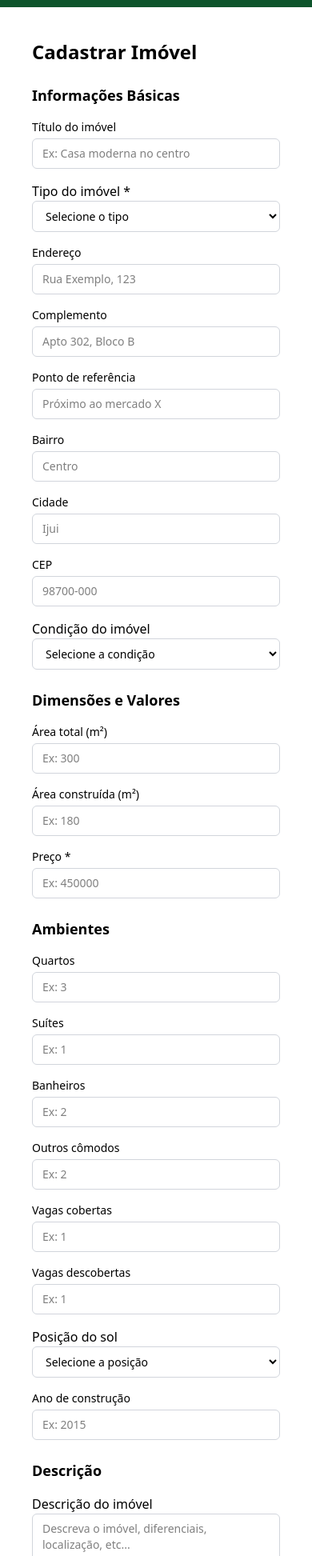
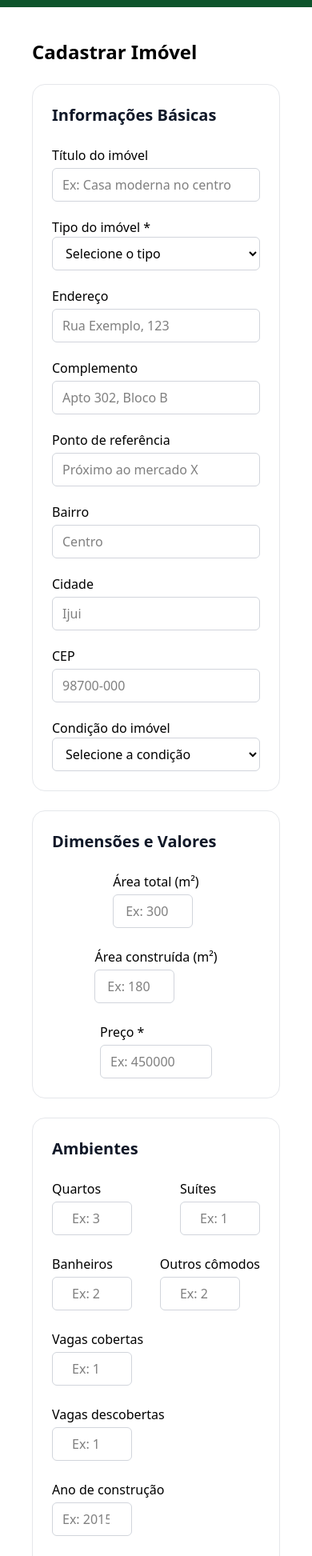
Before and after one commit to Mateus-Oling/oling-imoveis, a Next.js app: page /admin/properties/new in a window 390 px wide. Shown: the part 55-2000 px from the top of the page at 80% size. Built offline with nearby package versions, Linux system fonts and the light colour scheme; no server answers; the database is empty.

Commit message:
style: refine property form layout and visual hierarchy

```diff
--- a/src/app/admin/properties/new/page.tsx
+++ b/src/app/admin/properties/new/page.tsx
@@ -85,9 +85,12 @@ export default function NewPropertyPage() {
       <h1 className="text-2xl font-semibold mb-6">Cadastrar Imóvel</h1>
 
       <form onSubmit={handleSubmit(onSubmit)} className="space-y-6">
-        <div className="space-y-4">
-          <h3 className="font-semibold text-lg">Informações Básicas</h3>
+        <div className="bg-white border border-gray-200 rounded-2xl p-6 space-y-6">
+          <h3 className="text-xl font-semibold text-gray-900">
+            Informações Básicas
+          </h3>
 
+          <div className="grid grid-cols-1 md:grid-cols-2 lg:grid-cols-3 gap-5">
             <FormField
               label="Título do imóvel"
               name="title"
@@ -97,10 +100,10 @@ export default function NewPropertyPage() {
             />
 
             <div>
-            <label>Tipo do imóvel *</label>
+              <label className="text-base font-medium">Tipo do imóvel *</label>
               <select
                 {...register("type")}
-              className={`w-full border rounded-md px-3 py-2 text-sm ${
+                className={`w-full border rounded-md px-3 py-2 text-base ${
                   errors.type ? "border-red-500" : "border-gray-300"
                 }`}
               >
@@ -110,7 +113,9 @@ export default function NewPropertyPage() {
                 <option value="terreno">Terreno</option>
               </select>
               {errors.type && (
-              <p className="text-red-500 text-sm mt-1">{errors.type.message}</p>
+                <p className="text-red-500 text-sm mt-1">
+                  {errors.type.message}
+                </p>
               )}
             </div>
 
@@ -163,10 +168,12 @@ export default function NewPropertyPage() {
             />
 
             <div>
-            <label>Condição do imóvel</label>
+              <label className="text-base font-medium">
+                Condição do imóvel
+              </label>
               <select
                 {...register("condition")}
-              className={`w-full border rounded-md px-3 py-2 text-sm ${
+                className={`w-full border rounded-md px-3 py-2  ${
                   errors.type ? "border-red-500" : "border-gray-300"
                 }`}
               >
@@ -183,10 +190,13 @@ export default function NewPropertyPage() {
               )}
             </div>
           </div>
+        </div>
 
-        <div className="space-y-4">
-          <h3 className="font-semibold text-lg">Dimensões e Valores</h3>
-
+        <div className=" bg-white border border-gray-200 rounded-2xl p-6 space-y-6 ">
+          <h3 className="text-xl font-semibold text-gray-900">
+            Dimensões e Valores
+          </h3>
+          <div className="flex flex-wrap items-start justify-around gap-6">
             <FormField
               label="Área total (m²)"
               name="area_total"
@@ -194,6 +204,7 @@ export default function NewPropertyPage() {
               register={register}
               error={errors.area_total}
               placeholder="Ex: 300"
+              compact
             />
 
             <FormField
@@ -203,8 +214,10 @@ export default function NewPropertyPage() {
               register={register}
               error={errors.area_built}
               placeholder="Ex: 180"
+              compact
             />
 
+            <div className="w-35 flex justify-center">
               <FormField
                 label="Preço *"
                 name="price"
@@ -214,10 +227,12 @@ export default function NewPropertyPage() {
                 placeholder="Ex: 450000"
               />
             </div>
+          </div>
+        </div>
 
-        <div className="space-y-4">
-          <h3 className="font-semibold text-lg">Ambientes</h3>
-
+        <div className="bg-white border border-gray-200 rounded-2xl p-6 space-y-6">
+          <h3 className="text-xl font-semibold text-gray-900">Ambientes</h3>
+          <div className="flex flex-wrap gap-6 justify-between">
             <FormField
               label="Quartos"
               name="bedrooms"
@@ -225,6 +240,7 @@ export default function NewPropertyPage() {
               register={register}
               error={errors.bedrooms}
               placeholder="Ex: 3"
+              compact
             />
 
             <FormField
@@ -234,6 +250,7 @@ export default function NewPropertyPage() {
               register={register}
               error={errors.suites}
               placeholder="Ex: 1"
+              compact
             />
 
             <FormField
@@ -243,6 +260,7 @@ export default function NewPropertyPage() {
               register={register}
               error={errors.bathrooms}
               placeholder="Ex: 2"
+              compact
             />
 
             <FormField
@@ -252,6 +270,7 @@ export default function NewPropertyPage() {
               register={register}
               error={errors.other_rooms}
               placeholder="Ex: 2"
+              compact
             />
 
             <FormField
@@ -261,6 +280,7 @@ export default function NewPropertyPage() {
               register={register}
               error={errors.garage_covered}
               placeholder="Ex: 1"
+              compact
             />
 
             <FormField
@@ -270,13 +290,24 @@ export default function NewPropertyPage() {
               register={register}
               error={errors.garage_uncovered}
               placeholder="Ex: 1"
+              compact
+            />
+
+            <FormField
+              label="Ano de construção"
+              name="year_built"
+              type="number"
+              register={register}
+              error={errors.year_built}
+              placeholder="Ex: 2015"
+              compact
             />
 
             <div>
-            <label>Posição do sol</label>
+              <label className="text-base font-medium">Posição do sol</label>
               <select
                 {...register("sun_position")}
-              className={`w-full border rounded-md px-3 py-2 text-sm ${
+                className={`w-full border rounded-md px-3 py-2 text-base ${
                   errors.type ? "border-red-500" : "border-gray-300"
                 }`}
               >
@@ -292,55 +323,28 @@ export default function NewPropertyPage() {
                 </p>
               )}
             </div>
-
-          <FormField
-            label="Ano de construção"
-            name="year_built"
-            type="number"
-            register={register}
-            error={errors.year_built}
-            placeholder="Ex: 2015"
-          />
+          </div>
         </div>
 
-        <div className="space-y-4">
-          <h3 className="font-semibold text-lg">Descrição</h3>
+        <div className="bg-white border border-gray-200 rounded-2xl p-6 space-y-6">
+          <h3 className="text-xl font-semibold text-gray-900">Descrição</h3>
 
           <div>
             <label>Descrição do imóvel</label>
             <textarea
               {...register("description")}
               placeholder="Descreva o imóvel, diferenciais, localização, etc..."
-              className={`w-full border rounded-md px-3 py-2 text-sm min-h-[120px] ${
+              className={`w-full mt-3 border rounded-xl px-4 py-3 text-base min-h-[140px] resize-none transition ${
                 errors.description ? "border-red-500" : "border-gray-300"
               }`}
             />
             {errors.description && (
-              <p className="text-red-500 text-sm mt-1">
+              <p className="text-red-500 text-base mt-1">
                 {errors.description.message}
               </p>
             )}
           </div>
         </div>
-
-        <button
-          type="submit"
-          disabled={isSubmitting}
-          className="bg-black text-white px-4 py-2 rounded disabled:opacity-50"
-        >
-          {isSubmitting ? "Salvando..." : "Salvar"}
-        </button>
-        {feedback.type && (
-          <div
-            className={`p-3 rounded-md text-sm font-medium ${
-              feedback.type === "success"
-                ? "bg-green-100 text-green-700"
-                : "bg-red-100 text-red-700"
-            }`}
-          >
-            {feedback.message}
-          </div>
-        )}
 
         {Object.keys(errors).length > 0 && (
           <p className="text-red-600 font-medium">
@@ -361,6 +365,28 @@ export default function NewPropertyPage() {
         imageError={imageError}
         setImageError={setImageError}
       />
+
+      <div className="flex justify-center mt-8">
+        <button
+          type="submit"
+          disabled={isSubmitting}
+          className=" bg-emerald-600 hover:bg-emerald-700 text-white text-lg px-9 py-4 rounded-xl font-medium transition shadow-sm mt-6 mb-6"
+        >
+          {isSubmitting ? "Cadastrando imóvel..." : "Cadastrar imóvel"}
+        </button>
+      </div>
+
+      {feedback.type && (
+        <div
+          className={`p-3 rounded-md text-sm font-medium ${
+            feedback.type === "success"
+              ? "bg-green-100 text-green-700"
+              : "bg-red-100 text-red-700"
+          }`}
+        >
+          {feedback.message}
+        </div>
+      )}
     </main>
   )
 }
--- a/src/components/FeatureSelector.tsx
+++ b/src/components/FeatureSelector.tsx
@@ -52,10 +52,10 @@ export default function FeatureSelector({
   )
 
   return (
-    <div className="mt-10">
+    <div className="mt-10 bg-white border border-gray-200 rounded-2xl p-6 space-y-6">
       <div className="mb-6">
         <h2 className="text-lg font-semibold text-gray-900">Características</h2>
-        <p className="text-sm text-gray-500 mt-1">
+        <p className="text-base text-gray-500 mt-1">
           Selecione as características que se aplicam ao imóvel.
         </p>
       </div>
@@ -66,7 +66,7 @@ export default function FeatureSelector({
             key={category}
             className="border border-gray-200 rounded-xl p-4 bg-white shadow-sm"
           >
-            <h3 className="text-sm font-semibold text-gray-800 mb-4 capitalize">
+            <h3 className="text-base font-semibold text-gray-800 mb-4 capitalize">
               {category.replace("_", " ")}
             </h3>
 
@@ -74,7 +74,7 @@ export default function FeatureSelector({
               {items.map((feature) => (
                 <label
                   key={feature.id}
-                  className="flex items-center gap-2 text-sm text-gray-600 cursor-pointer hover:text-gray-900"
+                  className="flex items-center gap-2 text-base text-gray-600 cursor-pointer hover:text-gray-900"
                 >
                   <input
                     type="checkbox"
--- a/src/components/form/FormField.tsx
+++ b/src/components/form/FormField.tsx
@@ -8,6 +8,7 @@ type Props = {
   error?: FieldError
   placeholder?: string
   type?: string
+  compact?: boolean
 }
 
 export default function FormField({
@@ -17,21 +18,24 @@ export default function FormField({
   error,
   placeholder,
   type = "text",
+  compact = false,
 }: Props) {
   return (
     <div>
-      <label className="block text-sm font-medium mb-1">{label}</label>
+      <label className="block text-base font-medium mb-1">{label}</label>
 
       <input
         type={type}
         {...register(name)}
         placeholder={placeholder}
-        className={`w-full border rounded-md px-3 py-2 text-sm
+        className={`${
+          compact ? "w-25 text-center" : "w-full"
+        } border rounded-md px-3 py-2 text-base
         ${error ? "border-red-500" : "border-gray-300"}
         focus:outline-none focus:ring-2 focus:ring-black/20`}
       />
 
-      {error && <p className="text-red-500 text-sm mt-1">{error.message}</p>}
+      {error && <p className="text-red-500 text-base mt-1">{error.message}</p>}
     </div>
   )
 }
```
Lines whose indentation alone changed are shown as unchanged.
